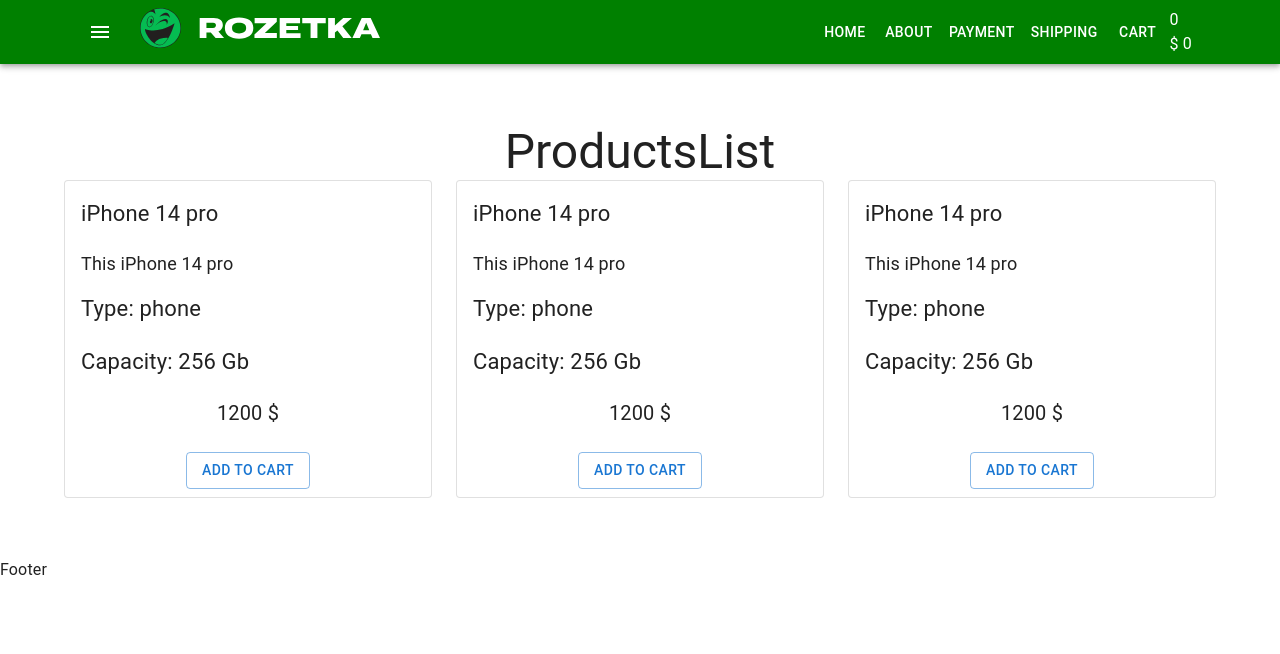
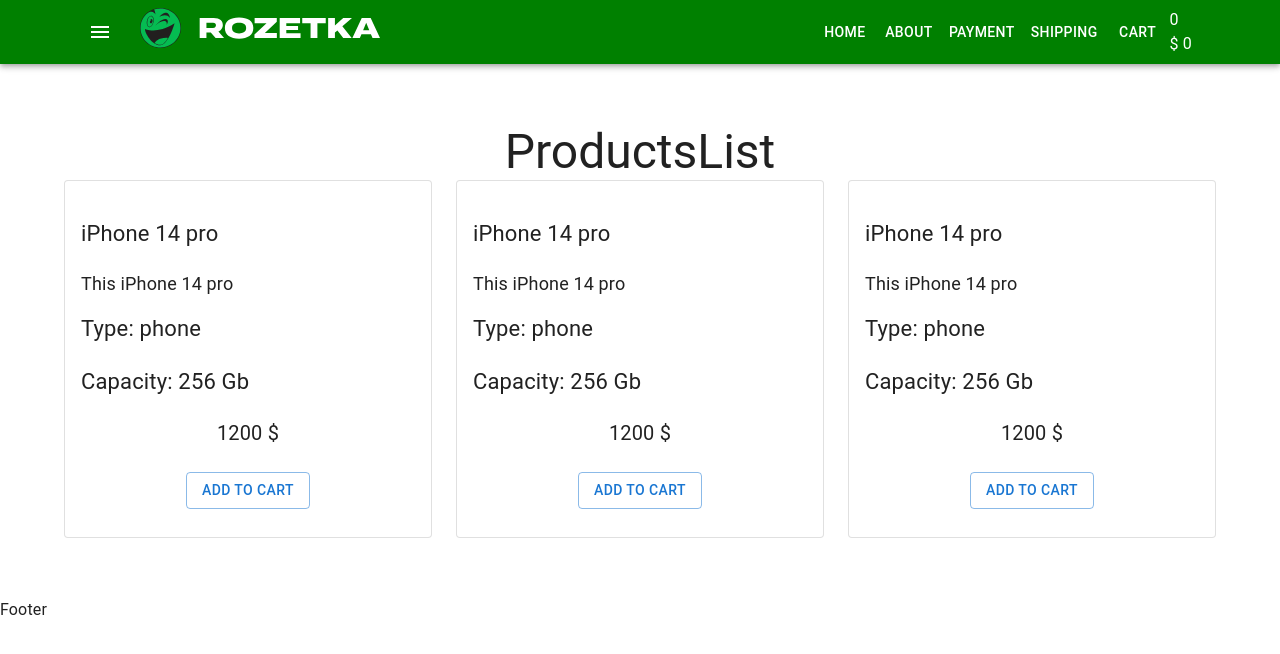
Before and after one commit to Elena-Budnik/react, a React (Create React App) app: page / in a window 1280 px wide. Shown: the top 654 px of the page. Built offline with nearby package versions, Linux system fonts and the light colour scheme.

Commit message:
add style

```diff
--- a/src/components/ProductsList/ProductsListItem.scss
+++ b/src/components/ProductsList/ProductsListItem.scss
@@ -1,3 +1,7 @@
+.product {
+    padding: 20px 0;
+}
+
 .product-title {
     font-size: 22px;
     margin-bottom: 20px;
--- a/src/components/ProductsList/ProductsListItem.tsx
+++ b/src/components/ProductsList/ProductsListItem.tsx
@@ -3,7 +3,7 @@ import './ProductsListItem.scss'
 type Props = {}
 const ProductsListItem = (props: Props) => {
     return (
-        <Card variant="outlined">
+        <Card variant="outlined" className='product'>
             <CardContent>
                 <div className="product-title">iPhone 14 pro</div>
                 <div className="product-desc">This iPhone 14 pro</div>
```
